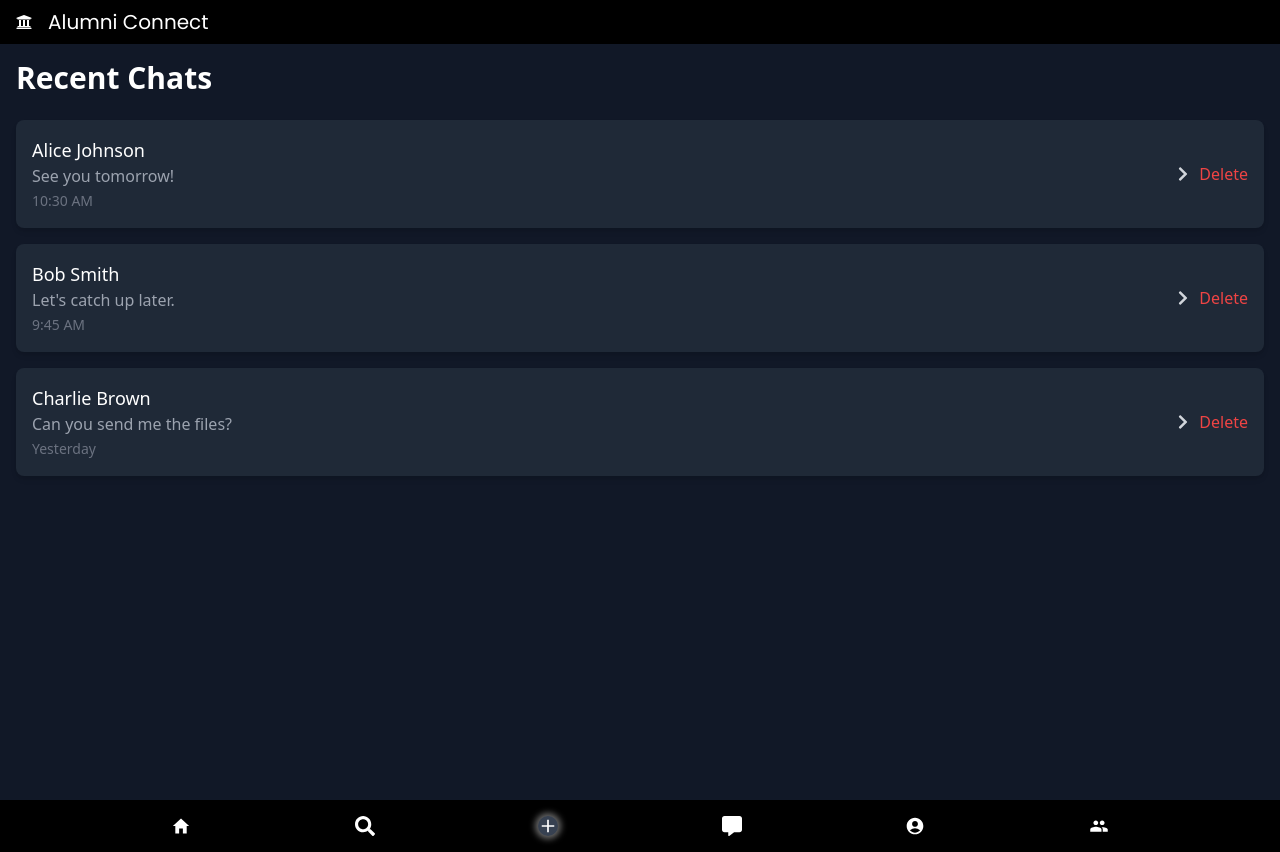
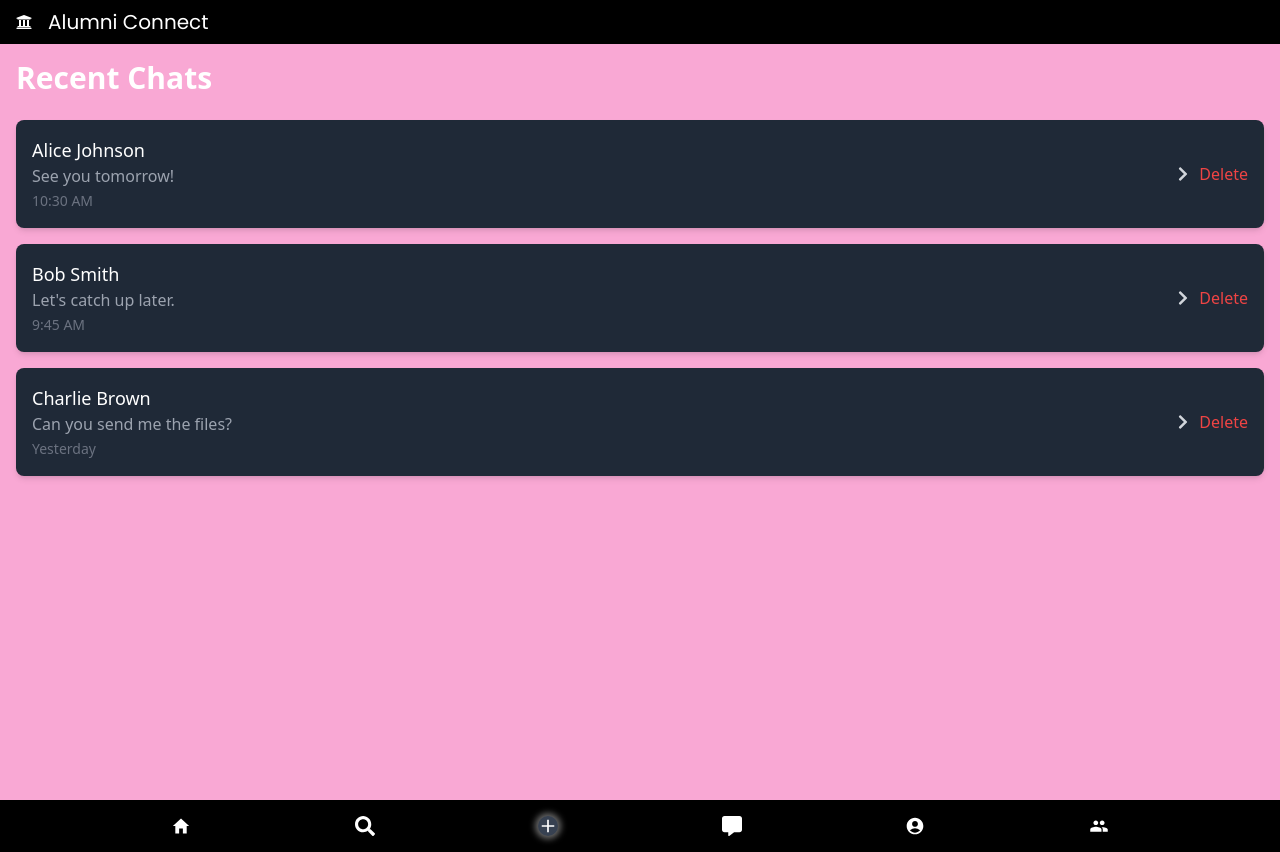
Before and after one commit to Taruncodesinc/AlumniConnect, a React (Vite) app: page /Messaging in a window 1280 px wide. Built offline with nearby package versions, Linux system fonts and the light colour scheme.

Commit message:
updated color

```diff
--- a/src/pages/Messaging.jsx
+++ b/src/pages/Messaging.jsx
@@ -23,9 +23,9 @@ const MessagingPage = () => {
 
   return (
     <>
-    <div className="flex flex-col bg-gray-900 text-white min-h-screen h-[100vh] w-[100vw]">
+    <div className="flex flex-col  text-white min-h-screen h-[100vh] w-[100vw] bg-red-500">
       <Navbar />
-      <div className="flex-grow p-4"> {/* This allows the content area to grow */}
+      <div className="flex-grow p-4 bg-pink-300"> {/* This allows the content area to grow */}
         <h1 className="text-3xl font-bold mb-6">Recent Chats</h1>
         <div className="space-y-4">
           {recentChats.map((chat) => (
```
